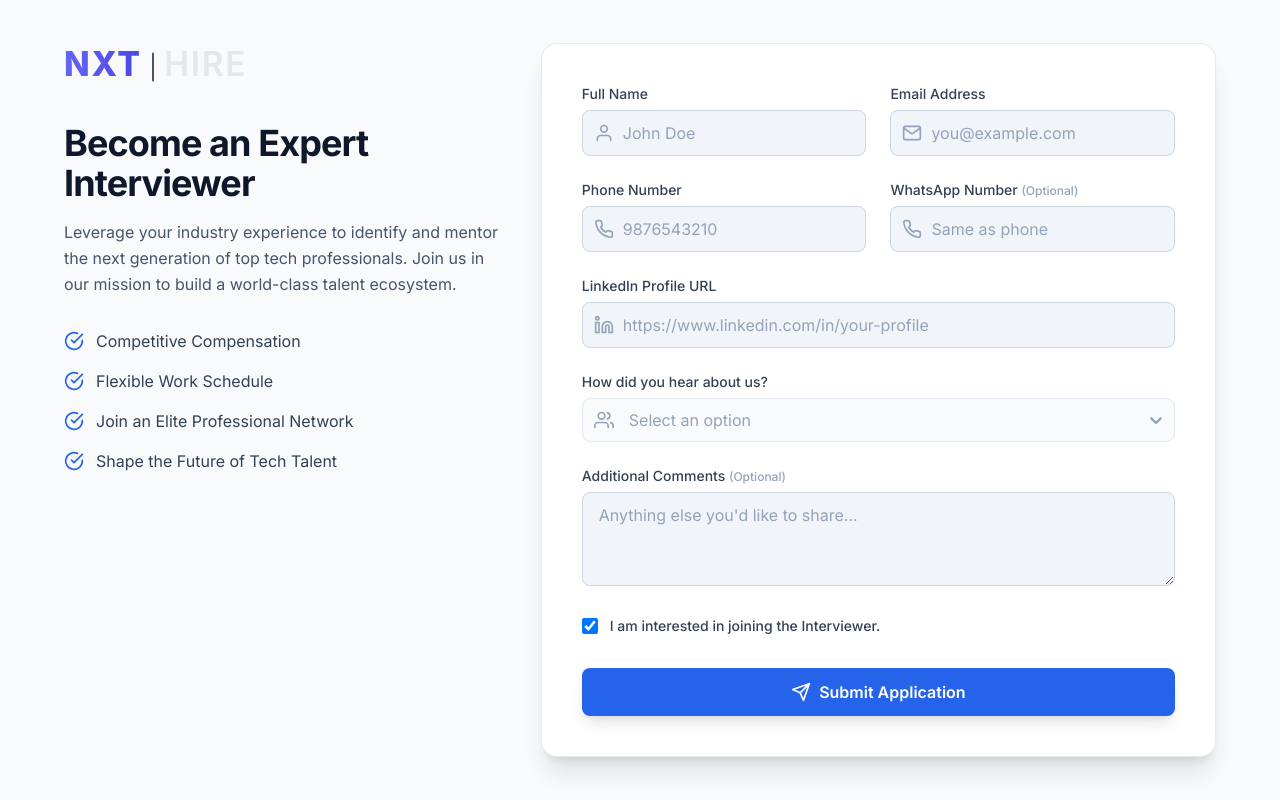
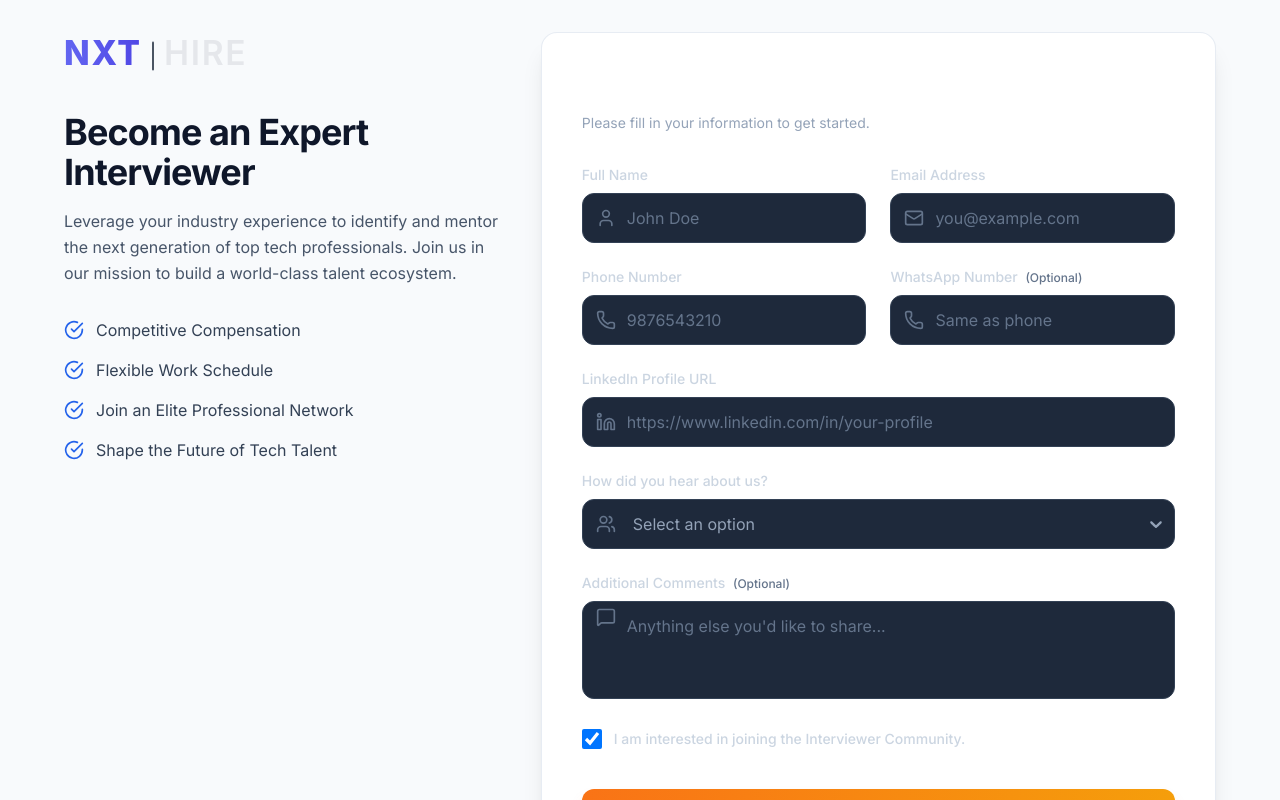
Before and after one commit to niat-web/NxtHire, a React (Vite) app in the folder client/: page /applicationform in a window 1280 px wide. Shown: the top 800 px of the page. Built offline with nearby package versions, Linux system fonts and the light colour scheme; no server answers.

Commit message:
Update InitialApplicationForm.jsx

```diff
--- a/client/src/components/forms/InitialApplicationForm.jsx
+++ b/client/src/components/forms/InitialApplicationForm.jsx
@@ -3,7 +3,7 @@ import React from 'react';
 import { useNavigate } from 'react-router-dom';
 import { useForm, Controller } from 'react-hook-form';
 import Select from 'react-select';
-import { FiSend, FiUser, FiMail, FiPhone, FiLinkedin, FiUsers } from 'react-icons/fi';
+import { Send, User, Mail, Phone, Linkedin, Users, MessageSquare } from 'lucide-react';
 import { submitApplication } from '../../api/applicant.api';
 import { useAlert } from '../../hooks/useAlert';
 import { SOURCING_CHANNELS } from '../../utils/constants';
@@ -18,7 +18,6 @@ const InitialApplicationForm = ({ onSuccess }) => {
     formState: { errors, isSubmitting }
   } = useForm({
     mode: 'onBlur',
-    // Set default value for the checkbox
     defaultValues: {
       interestedInJoining: true
     }
@@ -37,44 +36,63 @@ const InitialApplicationForm = ({ onSuccess }) => {
     }
   };
 
+  // Custom styles for React Select to match dark theme
   const customSelectStyles = {
     control: (provided, state) => ({
       ...provided,
-      backgroundColor: '#f8fafc',
-      borderColor: state.isFocused ? '#3b82f6' : (errors.sourcingChannel ? '#ef4444' : '#e2e8f0'),
-      borderRadius: '0.5rem',
-      boxShadow: state.isFocused ? '0 0 0 1px #3b82f6' : 'none',
-      paddingLeft: '2.25rem',
-      minHeight: '44px',
-      '&:hover': { borderColor: state.isFocused ? '#3b82f6' : '#cbd5e1' },
+      backgroundColor: '#1e293b', // slate-800
+      borderColor: state.isFocused ? '#f97316' : (errors.sourcingChannel ? '#ef4444' : '#334155'), // orange-500 : slate-700
+      borderRadius: '0.75rem', // rounded-xl
+      boxShadow: state.isFocused ? '0 0 0 1px #f97316' : 'none',
+      paddingLeft: '2.5rem',
+      minHeight: '50px',
+      color: 'white',
+      '&:hover': { borderColor: state.isFocused ? '#f97316' : '#475569' },
     }),
-    placeholder: (provided) => ({ ...provided, color: '#94a3b8' }),
-    singleValue: (provided) => ({ ...provided, color: '#1e293b' }),
-    menu: (provided) => ({ ...provided, backgroundColor: '#ffffff', border: '1px solid #e2e8f0', borderRadius: '0.5rem', zIndex: 20 }),
+    placeholder: (provided) => ({ ...provided, color: '#94a3b8' }), // slate-400
+    singleValue: (provided) => ({ ...provided, color: '#f8fafc' }), // slate-50
+    menu: (provided) => ({
+      ...provided,
+      backgroundColor: '#1e293b', // slate-800
+      border: '1px solid #334155', // slate-700
+      borderRadius: '0.75rem',
+      zIndex: 50
+    }),
     option: (provided, state) => ({
       ...provided,
-      backgroundColor: state.isSelected ? '#3b82f6' : state.isFocused ? '#f1f5f9' : 'transparent',
-      color: state.isSelected ? '#ffffff' : '#1e293b',
+      backgroundColor: state.isSelected ? '#f97316' : state.isFocused ? '#334155' : 'transparent',
+      color: state.isSelected ? '#ffffff' : '#f8fafc',
+      cursor: 'pointer',
+      ':active': {
+        backgroundColor: '#ea580c', // orange-600
+      }
     }),
+    input: (provided) => ({ ...provided, color: 'white' }),
     indicatorSeparator: () => ({ display: 'none' }),
     dropdownIndicator: (provided) => ({ ...provided, color: '#94a3b8' }),
   };
 
-  const inputBaseClasses = "w-full py-2.5 pl-10 pr-4 bg-slate-100 border border-slate-300 rounded-lg text-slate-800 placeholder-slate-400 focus:outline-none focus:ring-2 focus:ring-blue-500 focus:border-blue-500 transition-all duration-200";
-  const inputErrorClasses = "!border-red-500 !focus:ring-red-500 !focus:border-red-500";
-  const iconClasses = "absolute left-3 top-1/2 -translate-y-1/2 h-5 w-5 text-slate-400";
+  const inputBaseClasses = "w-full py-3 pl-11 pr-4 bg-slate-800 border border-slate-700 rounded-xl text-white placeholder-slate-500 focus:outline-none focus:ring-2 focus:ring-orange-500/50 focus:border-orange-500 transition-all duration-200";
+  const inputErrorClasses = "!border-red-500 !focus:ring-red-500/50 !focus:border-red-500";
+  const labelClasses = "block text-sm font-medium text-slate-300 mb-2";
+  const iconClasses = "absolute left-3.5 top-1/2 -translate-y-1/2 h-5 w-5 text-slate-500 group-focus-within:text-orange-400 transition-colors";
 
   return (
     <>
+      <div className="mb-8">
+        <h2 className="text-2xl font-bold text-white mb-2">Application Details</h2>
+        <p className="text-slate-400 text-sm">Please fill in your information to get started.</p>
+      </div>
+
       <form onSubmit={handleSubmit(onSubmit)} className="space-y-6">
         <div className="grid grid-cols-1 sm:grid-cols-2 gap-x-6 gap-y-6">
           {/* Full Name Field */}
-          <div>
-            <label htmlFor="fullName" className="block text-sm font-medium text-slate-700 mb-1.5">
+          <div className="group relative">
+            <label htmlFor="fullName" className={labelClasses}>
               Full Name
             </label>
             <div className="relative">
-              <FiUser className={iconClasses} />
+              <User className={iconClasses} />
               <input
                 id="fullName"
                 type="text"
@@ -83,49 +101,58 @@ const InitialApplicationForm = ({ onSuccess }) => {
                 {...register('fullName', { required: 'Full name is required' })}
               />
             </div>
+            {errors.fullName && <p className="mt-1 text-xs text-red-500">{errors.fullName.message}</p>}
           </div>
 
           {/* Email Field */}
-          <div>
-            <label htmlFor="email" className="block text-sm font-medium text-slate-700 mb-1.5">
+          <div className="group relative">
+            <label htmlFor="email" className={labelClasses}>
               Email Address
             </label>
             <div className="relative">
-              <FiMail className={iconClasses} />
+              <Mail className={iconClasses} />
               <input
                 id="email"
                 type="email"
                 placeholder="you@example.com"
                 className={`${inputBaseClasses} ${errors.email && inputErrorClasses}`}
-                {...register('email', { required: 'Email is required', pattern: { value: /^[^\s@]+@[^\s@]+\.[^\s@]+$/, message: 'Please enter a valid email address' } })}
+                {...register('email', {
+                  required: 'Email is required',
+                  pattern: { value: /^[^\s@]+@[^\s@]+\.[^\s@]+$/, message: 'Please enter a valid email address' }
+                })}
               />
             </div>
+            {errors.email && <p className="mt-1 text-xs text-red-500">{errors.email.message}</p>}
           </div>
 
           {/* Phone Number Field */}
-          <div>
-            <label htmlFor="phoneNumber" className="block text-sm font-medium text-slate-700 mb-1.5">
+          <div className="group relative">
+            <label htmlFor="phoneNumber" className={labelClasses}>
               Phone Number
             </label>
             <div className="relative">
-              <FiPhone className={iconClasses} />
+              <Phone className={iconClasses} />
               <input
                 id="phoneNumber"
                 type="tel"
                 placeholder="9876543210"
                 className={`${inputBaseClasses} ${errors.phoneNumber && inputErrorClasses}`}
-                {...register('phoneNumber', { required: 'Phone number is required', pattern: { value: /^\d{10,15}$/, message: 'Please enter a valid phone number' } })}
+                {...register('phoneNumber', {
+                  required: 'Phone number is required',
+                  pattern: { value: /^\d{10,15}$/, message: 'Please enter a valid phone number' }
+                })}
               />
             </div>
+            {errors.phoneNumber && <p className="mt-1 text-xs text-red-500">{errors.phoneNumber.message}</p>}
           </div>
 
           {/* WhatsApp Number Field */}
-          <div>
-            <label htmlFor="whatsappNumber" className="block text-sm font-medium text-slate-700 mb-1.5">
-              WhatsApp Number <span className="text-slate-400 text-xs">(Optional)</span>
+          <div className="group relative">
+            <label htmlFor="whatsappNumber" className={labelClasses}>
+              WhatsApp Number <span className="text-slate-500 text-xs ml-1">(Optional)</span>
             </label>
             <div className="relative">
-              <FiPhone className={iconClasses} />
+              <Phone className={iconClasses} />
               <input
                 id="whatsappNumber"
                 type="tel"
@@ -138,29 +165,33 @@ const InitialApplicationForm = ({ onSuccess }) => {
         </div>
 
         {/* LinkedIn URL Field */}
-        <div>
-          <label htmlFor="linkedinProfileUrl" className="block text-sm font-medium text-slate-700 mb-1.5">
+        <div className="group relative">
+          <label htmlFor="linkedinProfileUrl" className={labelClasses}>
             LinkedIn Profile URL
           </label>
           <div className="relative">
-            <FiLinkedin className={iconClasses} />
+            <Linkedin className={iconClasses} />
             <input
               id="linkedinProfileUrl"
               type="url"
               placeholder="https://www.linkedin.com/in/your-profile"
               className={`${inputBaseClasses} ${errors.linkedinProfileUrl && inputErrorClasses}`}
-              {...register('linkedinProfileUrl', { required: 'LinkedIn profile URL is required', validate: value => value.includes('linkedin.com/') || 'Please enter a valid LinkedIn profile URL' })}
+              {...register('linkedinProfileUrl', {
+                required: 'LinkedIn profile URL is required',
+                validate: value => value.includes('linkedin.com/') || 'Please enter a valid LinkedIn profile URL'
+              })}
             />
           </div>
+          {errors.linkedinProfileUrl && <p className="mt-1 text-xs text-red-500">{errors.linkedinProfileUrl.message}</p>}
         </div>
 
         {/* Sourcing Channel Field */}
-        <div>
-          <label htmlFor="sourcingChannel" className="block text-sm font-medium text-slate-700 mb-1.5">
+        <div className="group relative">
+          <label htmlFor="sourcingChannel" className={labelClasses}>
             How did you hear about us?
           </label>
           <div className="relative">
-            <FiUsers className={`${iconClasses} z-10`} />
+            <Users className={`${iconClasses} z-10`} />
             <Controller
               name="sourcingChannel"
               control={control}
@@ -178,58 +209,67 @@ const InitialApplicationForm = ({ onSuccess }) => {
               )}
             />
           </div>
+          {errors.sourcingChannel && <p className="mt-1 text-xs text-red-500">{errors.sourcingChannel.message}</p>}
         </div>
 
         {/* Additional Comments Field */}
-        <div>
-          <label htmlFor="additionalComments" className="block text-sm font-medium text-slate-700 mb-1.5">
-            Additional Comments <span className="text-slate-400 text-xs">(Optional)</span>
+        <div className="group relative">
+          <label htmlFor="additionalComments" className={labelClasses}>
+            Additional Comments <span className="text-slate-500 text-xs ml-1">(Optional)</span>
           </label>
+          <div className="relative">
+            <MessageSquare className={`${iconClasses} top-4 -translate-y-0`} />
             <textarea
               id="additionalComments"
               rows={3}
               placeholder="Anything else you'd like to share..."
-            className="w-full py-2.5 px-4 bg-slate-100 border border-slate-300 rounded-lg text-slate-800 placeholder-slate-400 focus:outline-none focus:ring-2 focus:ring-blue-500 focus:border-blue-500 transition-all"
+              className={`${inputBaseClasses} pl-11 resize-none`}
               {...register('additionalComments')}
             />
           </div>
+        </div>
 
-        {/* --- ADDITION START: Interested Checkbox --- */}
+        {/* Interested Checkbox */}
         <div>
-          <div className="flex items-start">
-            <div className="flex h-5 items-center">
+          <label className="flex items-start cursor-pointer group">
+            <div className="flex items-center h-5">
               <input
                 id="interestedInJoining"
                 type="checkbox"
-                className="h-4 w-4 rounded border-slate-400 bg-slate-100 text-blue-600 focus:ring-blue-500 cursor-pointer"
+                className="w-5 h-5 rounded border-slate-600 bg-slate-800 text-orange-500 focus:ring-orange-500/50 focus:ring-offset-0 focus:ring-offset-transparent transition-all cursor-pointer"
                 {...register('interestedInJoining')}
               />
             </div>
             <div className="ml-3 text-sm">
-              <label htmlFor="interestedInJoining" className="font-medium text-slate-700 cursor-pointer">
-                I am interested in joining the Interviewer.
+              <span className="font-medium text-slate-300 group-hover:text-white transition-colors">
+                I am interested in joining the Interviewer Community.
+              </span>
+            </div>
           </label>
         </div>
-          </div>
-        </div>
-        {/* --- ADDITION END --- */}
 
         {/* Submit Button */}
-        <div className="pt-2">
+        <div className="pt-4">
           <button
             type="submit"
             disabled={isSubmitting}
-            className="w-full flex items-center justify-center bg-blue-600 hover:bg-blue-700 py-3 px-4 rounded-lg text-white font-semibold transition-all duration-200 disabled:opacity-50 disabled:cursor-not-allowed focus:outline-none focus:ring-2 focus:ring-offset-2 focus:ring-blue-500 shadow-lg hover:shadow-blue-500/20"
+            className="w-full flex items-center justify-center bg-gradient-to-r from-orange-500 to-amber-500 hover:from-orange-600 hover:to-amber-600 py-4 px-6 rounded-xl text-white font-bold text-lg transition-all duration-300 transform hover:scale-[1.02] active:scale-[0.98] disabled:opacity-70 disabled:cursor-not-allowed disabled:transform-none shadow-lg shadow-orange-500/25"
           >
             {isSubmitting ? (
+              <div className="flex items-center gap-2">
                 <div className="animate-spin rounded-full h-5 w-5 border-b-2 border-white"></div>
+                <span>Submitting...</span>
+              </div>
             ) : (
               <>
-                <FiSend className="h-5 w-5 mr-2"/>
+                <Send className="h-5 w-5 mr-2" />
                 Submit Application
               </>
             )}
           </button>
+          <p className="text-center text-slate-500 text-xs mt-4">
+            By submitting, you agree to our Terms of Service and Privacy Policy.
+          </p>
         </div>
       </form>
     </>
```
Lines whose indentation alone changed are shown as unchanged.
